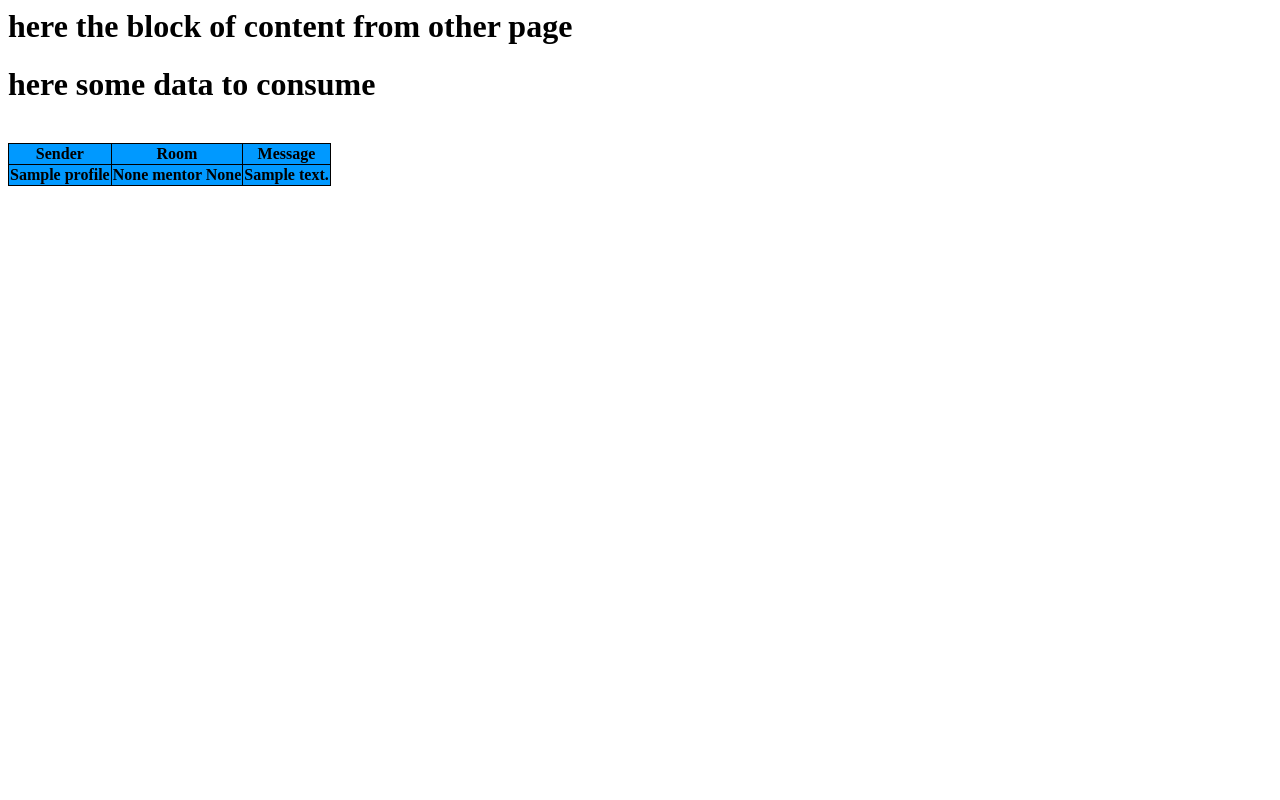
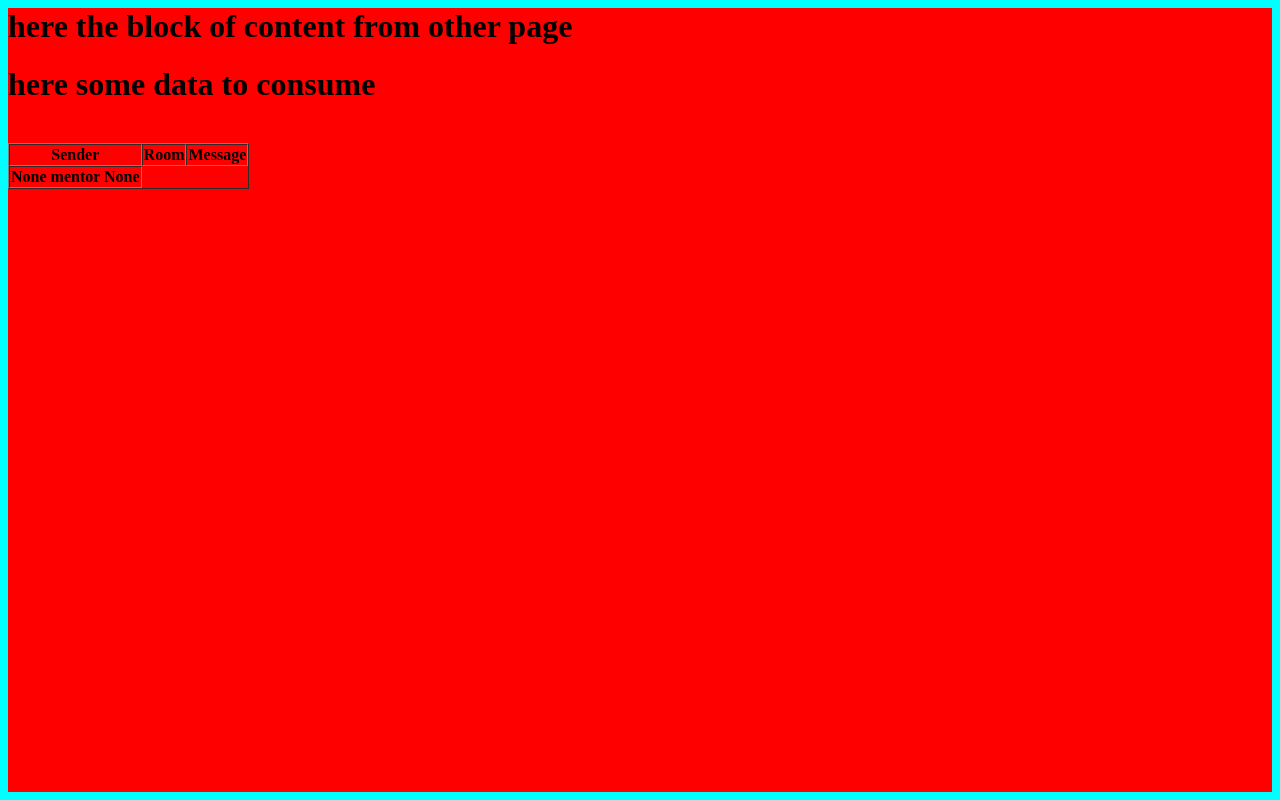
Before and after one commit to orhalimi/dojo-discord-bot, a Django app: page / in a window 1280 px wide. Run offline with Django 4.2, Linux system fonts and the light colour scheme; tables that the repository leaves empty hold one stand-in row (values such as "Sample post"); lists and menus that the app fills with data are empty.

Commit message:
django and css relation fix

```diff
--- /dev/null
+++ b/webapp/static/css/main.css
@@ -0,0 +1,6 @@
+html{
+    background-color: aqua;
+}
+body{
+    background-color: red;
+}
--- a/webapp/templates/dashboard.html
+++ b/webapp/templates/dashboard.html
@@ -1,22 +1,17 @@
 {% extends 'main.html' %}
-{% load static %}
-
 {% block content %}
 <h1>here some data to consume</h1>
 <body>
-    {% for message in messages %}
-    <table border="1" style="background-color:#0099FF;border-collapse:collapse;border:1px solid #000000;color:#000000;" cellpadding="1px" cellspacing="0px">
-
+    <table border="1" cellpadding="1px" cellspacing="0px">
+    {% for room in rooms %}
         <tr>
             <th>Sender</th>
             <th>Room</th>
             <th>Message</th>
           </tr>
-          <th>{{message.profile}}</th>
-          <th>{{message.room}}</th>
-          <th>{{message.content}}</th>
+          <th>{{ room }}</th>
           <br>
+          {% endfor %}
       </table>
-    {% endfor %}
 </body>
 {% endblock content %}
--- a/webapp/templates/main.html
+++ b/webapp/templates/main.html
@@ -1,15 +1,14 @@
-{% load static %}
 <html lang="en">
 <head>
 	<meta charset="UTF-8">
 	<meta http-equiv="X-UA-Compatible" content="IE=edge">
 	<meta name="viewport" content="width=device-width, initial-scale=1.0">
 	<title>Dashboard</title>
-	<link rel="shortcut icon" href="{% static 'images/favicon.ico' %}"/>
-	<link rel=”stylesheet” type="text/css" href="{% static 'main.css' %}">
+	{% load static %}
+	<link rel="stylesheet" type="text/css" href="{% static 'css/main.css' %}">
 </head>
 <body>
-	<h1 class="potato">here the block of content from other page</h1>
+	<h1>here the block of content from other page</h1>
         {% block content %}
         {% endblock content %}
 </body>
--- a/webapp/views.py
+++ b/webapp/views.py
@@ -1,9 +1,11 @@
 from django.shortcuts import render, redirect
-from .models import Message
+from .models import Message, Room
 
 
 def Dashboard(request):
     messages = Message.objects.all()
-    context = {"messages": messages}
+    rooms = Room.objects.all()
+
+    context = {"messages": messages, "rooms":rooms}
 
     return render(request, "dashboard.html", context)
```
Also changed, not shown: dbot/settings/base.py (+6 -1 lines), webapp/static/main.css (deleted, +0 -14 lines).
